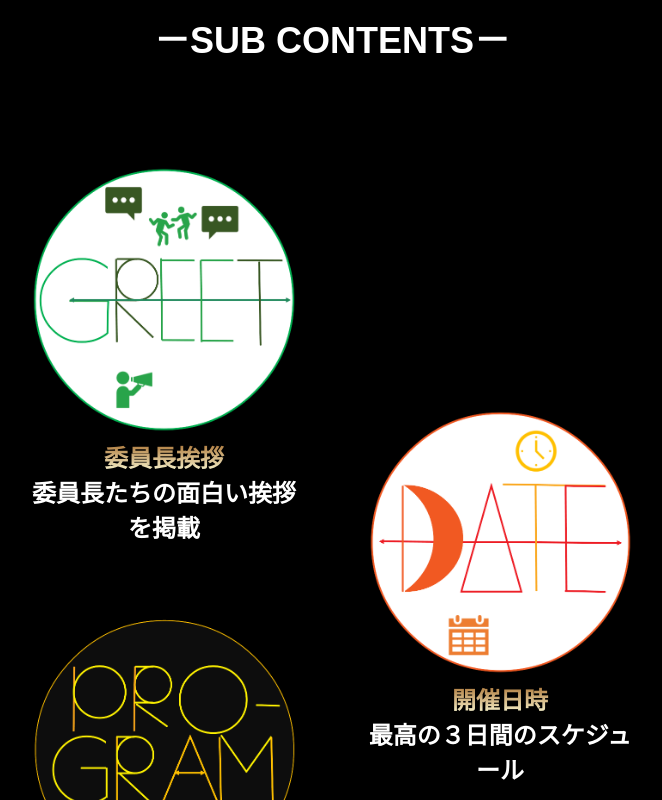
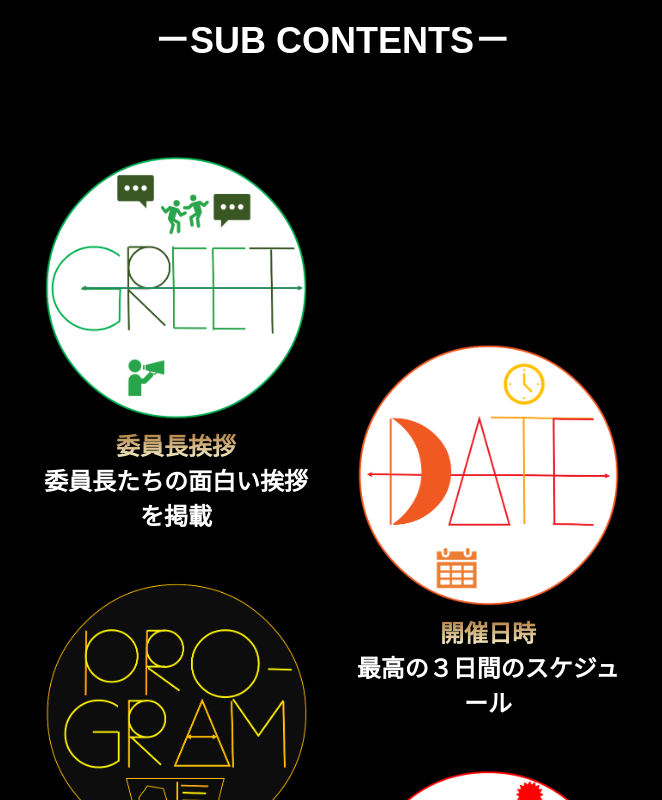
Before and after one commit to toho-festival/website-2021, a Next.js app: page / in a window 1280 px wide. Shown: the part 2040-2840 px from the top of the page, without its empty margins (308-970 px from the left). Built offline with nearby package versions, Linux system fonts and the light colour scheme.

Commit message:
fix: Main sub-content.

```diff
--- a/src/components/Main/sub-content.tsx
+++ b/src/components/Main/sub-content.tsx
@@ -11,31 +11,30 @@ const subContents = [
 
 subContents.forEach(v => v.image = process.env.basePath + v.image);
 
+const _subContents = subContents.reduce((p, cur, i) => {
+  if (i % 2) p[p.length - 1].push(cur);
+  else p.push([cur] as any);
+  return p;
+}, [] as [(typeof subContents)[number], (typeof subContents)[number]][]);
+
 const SubContent = styled(props => <div { ...props }>
   <h2>SUB CONTENTS</h2>
   <section>
-    <div>
-      { subContents
-        .filter((_, i) => !(i % 2))
-        .map(({ name, image, copy }) =>
-          <Link href="/" key={ name } passHref><a>
-            <img src={ image }/>
+    { _subContents
+      .map((tup, i) =>
+        <div key={ i }>
+          {
+            tup.map(({ image, name, copy }) => <div key={ name }>
+              <a>
+                <img src={ image } alt={ name + 'のアイコン' }/>
                 <h3>{ name }</h3>
                 <p>{ copy }</p>
-          </a></Link>)
+              </a>
+            </div>)
           }
-    </div>
-    <div>
-      { subContents
-        .filter((_, i) => i % 2)
-        .map(({ name, image, copy }) =>
-          <Link href="/" key={ name } passHref><a>
-            <img src={ image }/>
-            <h3>{ name }</h3>
-            <p>{ copy }</p>
-          </a></Link>)
+        </div>,
+      )
     }
-    </div>
   </section>
 </div>)`
   padding-block: 2rem;
@@ -54,17 +53,25 @@ const SubContent = styled(props => <div { ...props }>
 
   > section {
     padding-block: 3rem;
-    text-align: center;
+
+    > div {
+      display: flex;
+      margin-inline: auto;
+      text-align: left;
+      width: min(100%, 26rem);
 
       > div {
         display: inline-block;
-      width: min(14rem, 45%);
-      vertical-align: middle;
+        padding: 1rem;
+        box-sizing: border-box;
+        width: 50%;
+        text-align: center;
+        vertical-align: text-top;
+
+        transition: 0.3s;
 
         > a {
           display: block;
-        padding: 1.5rem;
-        transition: 0.3s;
 
           > img {
             width: 100%;
@@ -79,6 +86,7 @@ const SubContent = styled(props => <div { ...props }>
             -webkit-background-clip: text;
           }
 
+
           :hover {
             text-shadow: 0 0 15px rgba(250, 250, 214, 0.5),
             0 0 15px rgba(250, 250, 214, 0.5),
@@ -90,6 +98,21 @@ const SubContent = styled(props => <div { ...props }>
             }
           }
         }
+
+        :nth-child(2) {
+          position: relative;
+
+          a {
+            width: calc(100% - 2rem);
+            position: absolute;
+            top: 50%;
+          }
+        }
+      }
+
+      :last-child {
+        margin-bottom: 5rem;
+      }
     }
   }
 `;
```
Lines whose indentation alone changed are shown as unchanged.
